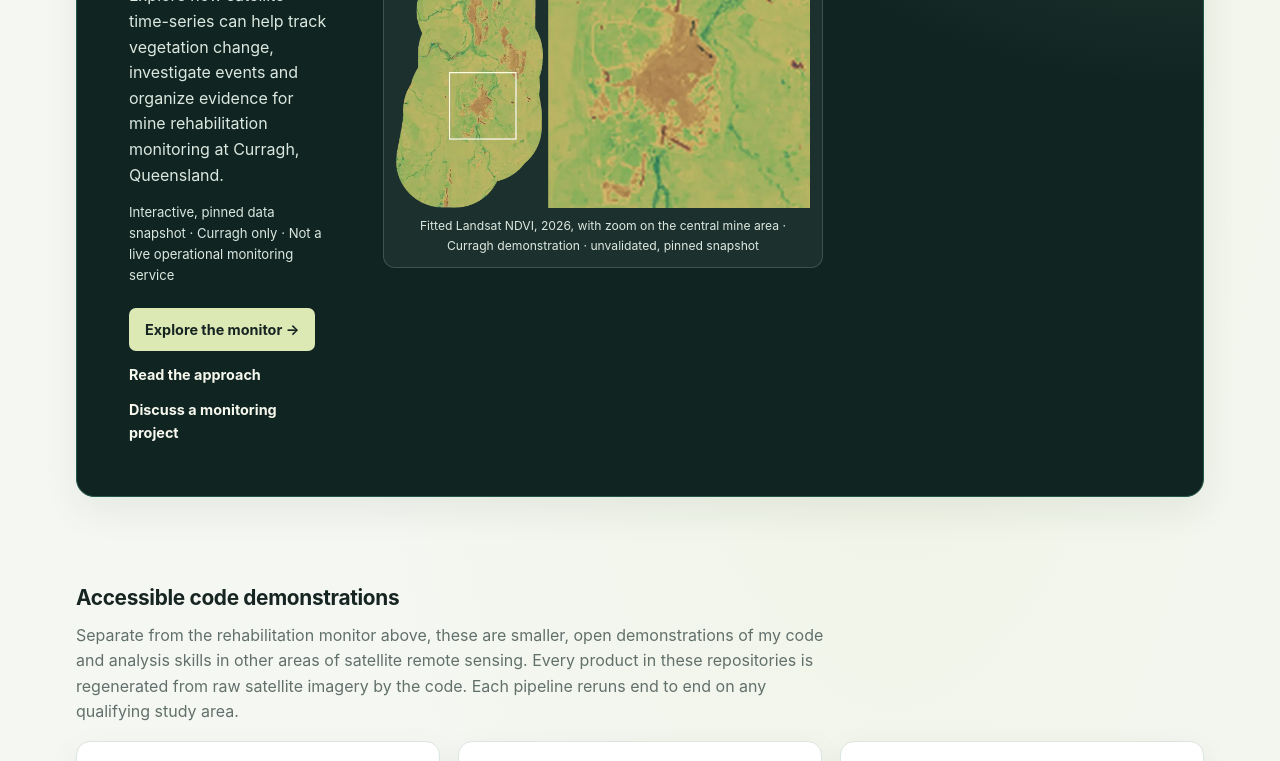
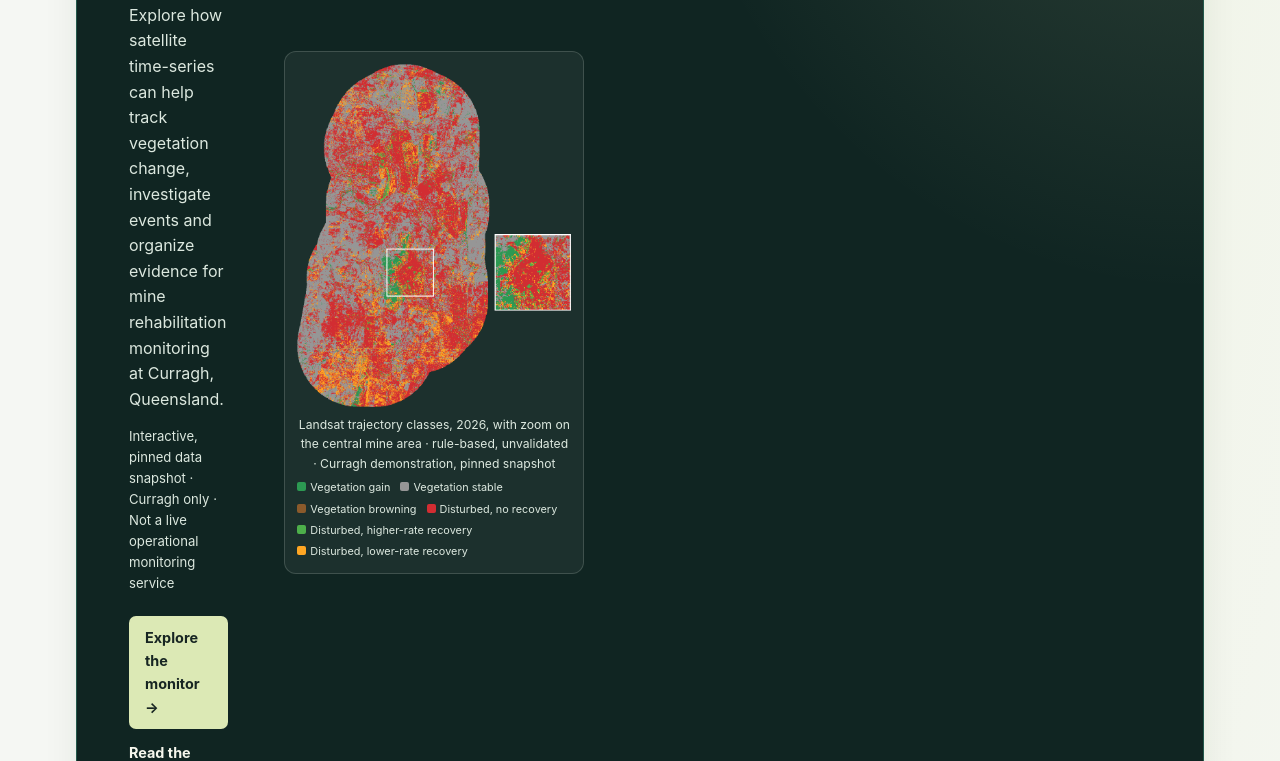
Before and after one commit to damienogrady/damienogrady.github.io, a plain HTML site: page index.html in a window 1280 px wide. Shown: the part 818-1579 px from the top of the page. Drawn offline with Linux system fonts and the light colour scheme; grey boxes are pictures that could not be loaded.

Commit message:
Index thumbnail: portrait class map with zoom and legend
Co-authored-by: Copilot App <223556219+Copilot@users.noreply.github.com>

```diff
--- a/index.html
+++ b/index.html
@@ -71,8 +71,9 @@
         </div>
       </div>
       <a class="featured-visual" href="./mine_monitor/" aria-label="Explore the Mine Rehabilitation Monitor dashboard">
-        <img src="./images/mine-monitor-ndvi-2026.webp" width="742" height="469" alt="Fitted Landsat NDVI map of the Curragh area for 2026 (green is denser vegetation, brown is bare ground), with a magnified view of the central mine area">
-        <span>Fitted Landsat NDVI, 2026, with zoom on the central mine area · Curragh demonstration · unvalidated, pinned snapshot</span>
+        <img src="./images/mine-monitor-class-map-2026.webp" width="800" height="1000" alt="Rule-based Landsat vegetation trajectory class map of the Curragh area for 2026, with a magnified view of the central mine area. Red marks disturbed ground with no accepted recovery, orange and light green mark disturbance with slower or faster recovery, grey is stable natural vegetation.">
+        <span>Landsat trajectory classes, 2026, with zoom on the central mine area &middot; rule-based, unvalidated &middot; Curragh demonstration, pinned snapshot</span>
+        <span class="legend" aria-hidden="true"><b style="font-weight:400"><i style="background:#2c9952"></i>Vegetation gain</b><b style="font-weight:400"><i style="background:#969696"></i>Vegetation stable</b><b style="font-weight:400"><i style="background:#8b5a2b"></i>Vegetation browning</b><b style="font-weight:400"><i style="background:#d22d32"></i>Disturbed, no recovery</b><b style="font-weight:400"><i style="background:#4daf4a"></i>Disturbed, higher-rate recovery</b><b style="font-weight:400"><i style="background:#ffa623"></i>Disturbed, lower-rate recovery</b></span>
       </a>
     </div>
   </div>
--- a/styles.css
+++ b/styles.css
@@ -232,7 +232,7 @@ header nav a:focus-visible {
   align-items: center;
   justify-content: center;
   min-width: 0;
-  width: min(100%, 440px);
+  width: min(100%, 300px);
   max-width: 100%;
   padding: 12px;
   background: rgb(255 255 255 / 5%);
@@ -692,3 +692,20 @@ footer a:hover {
   color: var(--muted);
   font-size: 0.86rem;
 }
+
+.featured-visual .legend {
+  display: flex;
+  flex-wrap: wrap;
+  gap: 4px 10px;
+  margin-top: 6px;
+  font-size: 0.68rem;
+}
+
+.featured-visual .legend i {
+  display: inline-block;
+  width: 9px;
+  height: 9px;
+  margin-right: 4px;
+  border-radius: 2px;
+  vertical-align: baseline;
+}
```
Also changed, not shown: images/mine-monitor-class-map-2026.webp (added).
